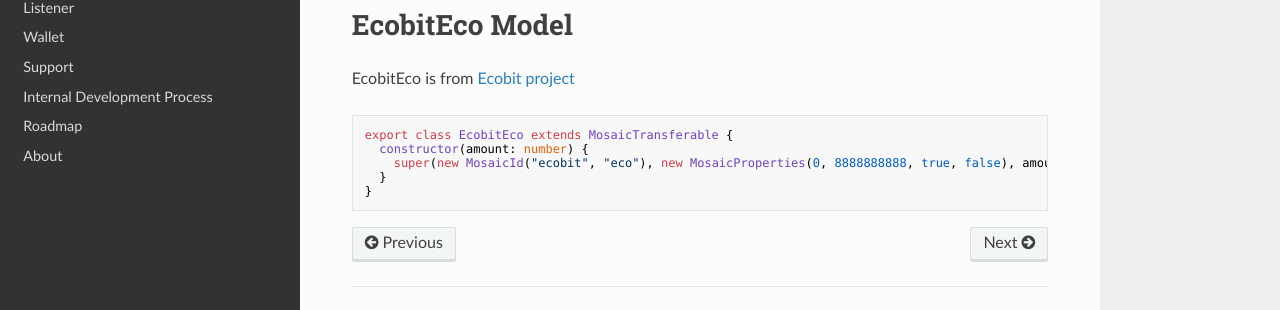
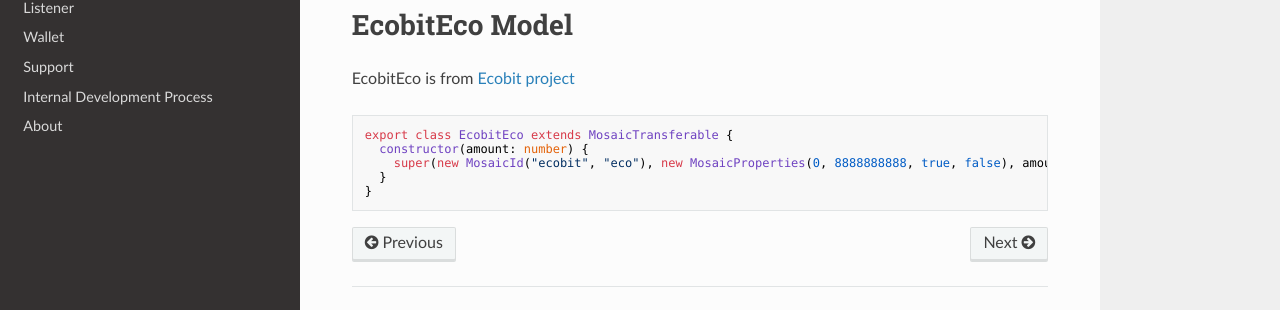
Before and after one commit to takahser/nem-library-docs, an MkDocs documentation site: the page built from docs/documentation/custom_mosaics.md, in a window 1280 px wide and 1198 px high. Shown: the part 842-1152 px from the top of the window. Built offline with MkDocs 1.6.1, drawn with Linux system fonts in a browser that asks for light colours; nearby versions of some CDN libraries; old or Windows-style settings are respelled for this version of MkDocs.

Commit message:
removed roadmap

```diff
--- a/mkdocs.yml
+++ b/mkdocs.yml
@@ -28,7 +28,6 @@ pages:
 
   - Support: 'support.md'
   - Internal Development Process: 'internal_development_process.md'
-  - Roadmap: 'roadmap.md'
   - About: 'about.md'
 theme: readthedocs
 repo_url: https://github.com/aleixmorgadas/nem-library-docs/
```
